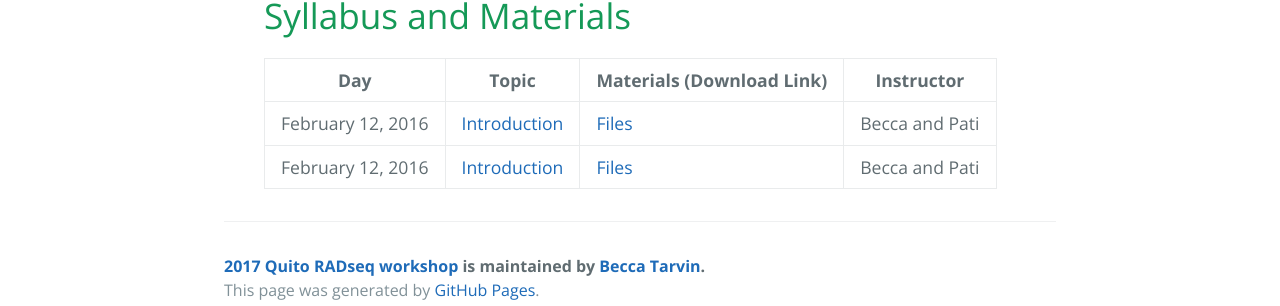
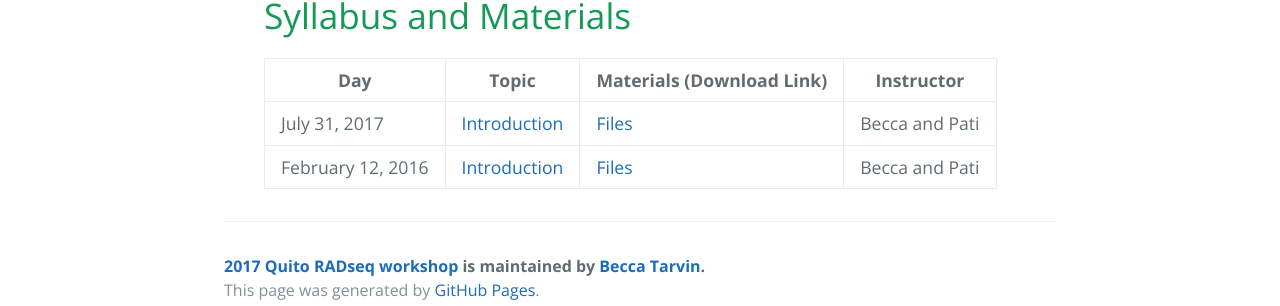
Before and after one commit to rdtarvin/RADseq_Quito_2017, a Jekyll site: the page built from index.html, in a window 1280 px wide. Shown: the part 938-1244 px from the top of the page. Built offline with Jekyll 4.4.1, drawn with Linux system fonts in a browser that asks for light colours; the list of posts is cut into pages by our own code.

Commit message:
altered post information

```diff
--- a/_posts/2017-07-31-Introduction.md
+++ b/_posts/2017-07-31-Introduction.md
@@ -1,7 +1,7 @@
 ---
 layout: default
 title:  "Introduction"
-date:   2016-02-12 17:50:00
+date:   2017-07-31 17:50:00
 categories: main
 instructor: "Becca and Pati"
 ---
```
